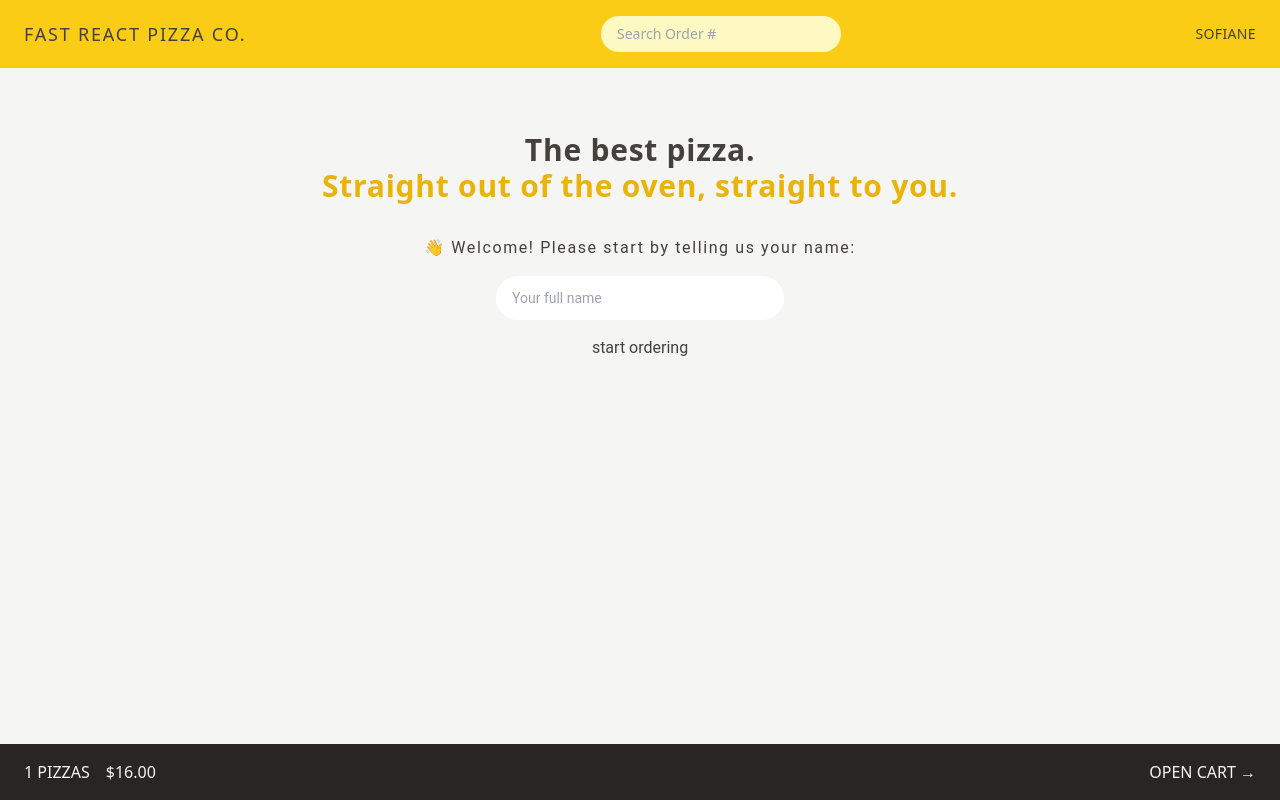
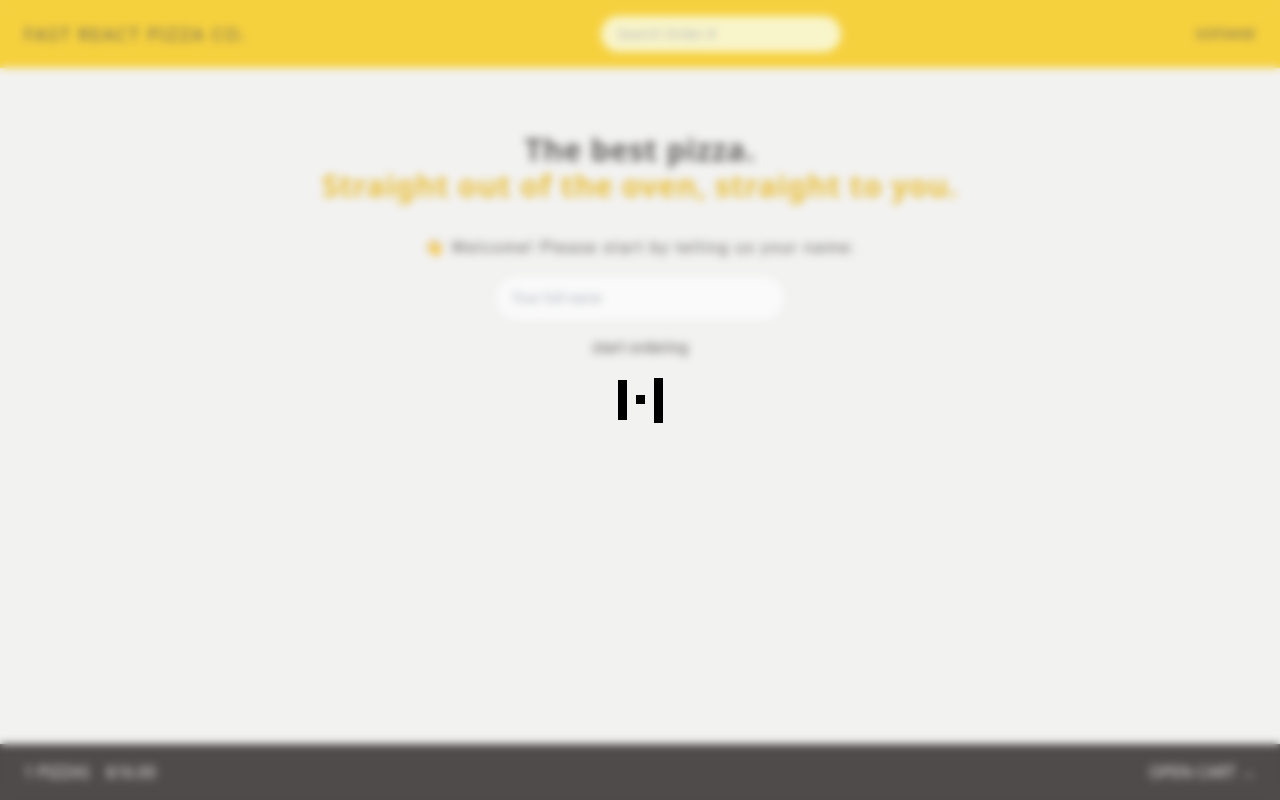
Before and after one commit to sofianeberkane202/fast-delevry-pizza, a React (Vite) app: page / in a window 1280 px wide. Built offline with nearby package versions, Linux system fonts and the light colour scheme; a web font is replaced by a local one.

Commit message:
finish building and styling loading component

```diff
--- a/src/index.css
+++ b/src/index.css
@@ -22,3 +22,48 @@
   font-weight: 600;
   font-style: normal;
 }
+
+/* HTML: <div class="loader"></div> */
+.loader {
+  width: 45px;
+  aspect-ratio: 1;
+  --c: no-repeat linear-gradient(#000 0 0);
+  background:
+    var(--c) 0% 50%,
+    var(--c) 50% 50%,
+    var(--c) 100% 50%;
+  background-size: 20% 100%;
+  animation: l1 1s infinite linear;
+}
+@keyframes l1 {
+  0% {
+    background-size:
+      20% 100%,
+      20% 100%,
+      20% 100%;
+  }
+  33% {
+    background-size:
+      20% 10%,
+      20% 100%,
+      20% 100%;
+  }
+  50% {
+    background-size:
+      20% 100%,
+      20% 10%,
+      20% 100%;
+  }
+  66% {
+    background-size:
+      20% 100%,
+      20% 100%,
+      20% 10%;
+  }
+  100% {
+    background-size:
+      20% 100%,
+      20% 100%,
+      20% 100%;
+  }
+}
--- a/src/ui/AppLayout.jsx
+++ b/src/ui/AppLayout.jsx
@@ -1,13 +1,16 @@
 /* eslint-disable react/react-in-jsx-scope */
 
-import { Outlet } from "react-router-dom";
+import { Outlet, useNavigation } from "react-router-dom";
 import NavBar from "./NavBar";
 import TotalPriceAndQuantity from "./TotalPriceAndQuantity";
+import Loader from "./Loader";
 function AppLayout() {
+  const { state } = useNavigation();
+  console.log(state);
   return (
-    <div className="grid h-screen grid-rows-[auto_1fr_auto] bg-stone-100">
+    <div className={`relative grid h-screen grid-rows-[auto_1fr_auto] bg-stone-100`}>
       <NavBar />
-
+      <Loader />
       <div className="overflow-y-auto">
         <Outlet />
       </div>
--- /dev/null
+++ b/src/ui/Loader.jsx
@@ -0,0 +1,10 @@
+/* eslint-disable react/react-in-jsx-scope */
+function Loader() {
+  return (
+    <div className="fixed inset-0 left-0 top-0 z-50 flex items-center justify-center bg-stone-200/20 backdrop-blur-sm">
+      <p className="loader"></p>
+    </div>
+  );
+}
+
+export default Loader;
```
